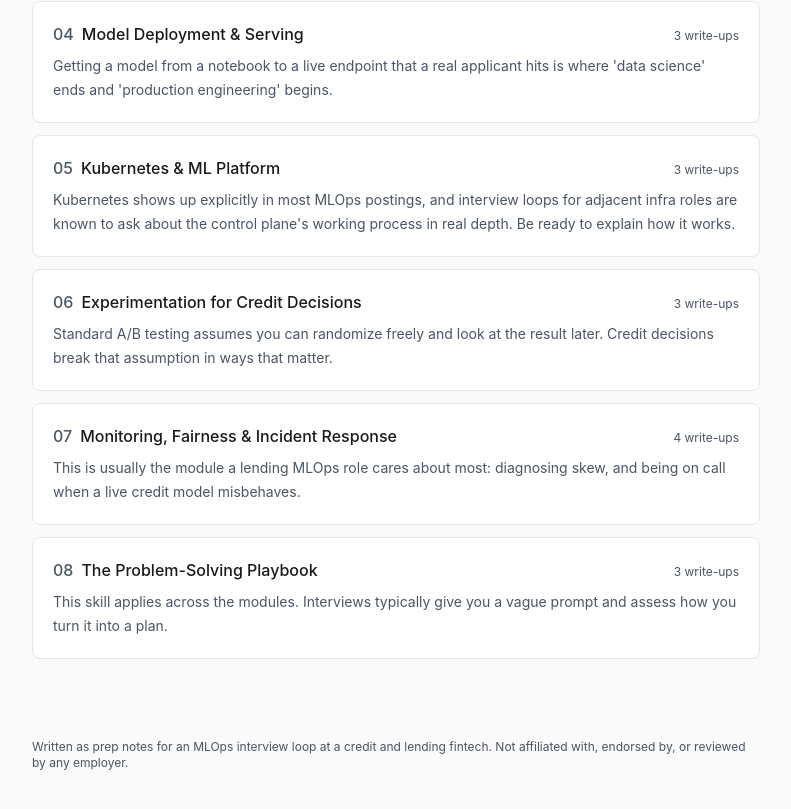
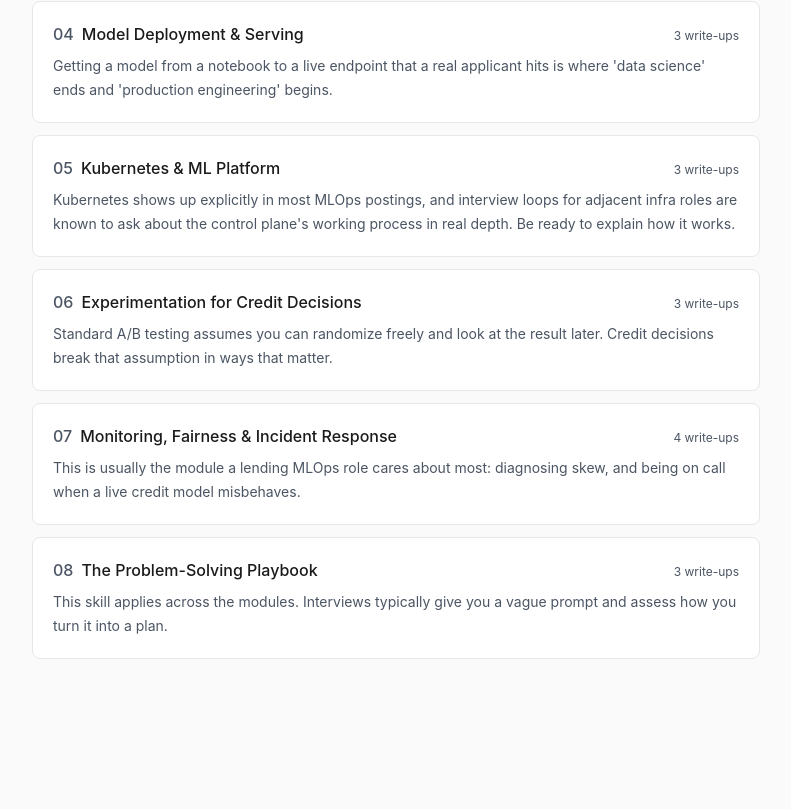
Before and after one commit to FRAMEEE17/mlops-curriculum, a Next.js app: page / in a window 1280 px wide. Shown: the part 1030-1839 px from the top of the page, without its empty margins (244-1035 px from the left). After the commit the page ends 1729 px from the top, so only its background shows below. Built offline with nearby package versions, Linux system fonts and the light colour scheme.

Commit message:
style: remove footer disclaimer

```diff
--- a/src/app/layout.tsx
+++ b/src/app/layout.tsx
@@ -28,9 +28,6 @@ export default function RootLayout({
           </div>
         </header>
         <main className="mx-auto max-w-3xl px-5 py-10">{children}</main>
-        <footer className="mx-auto max-w-3xl px-5 py-10 text-xs text-[var(--text-muted)]">
-          Written as prep notes for an MLOps interview loop at a credit and lending fintech. Not affiliated with, endorsed by, or reviewed by any employer.
-        </footer>
       </body>
     </html>
   );
```
